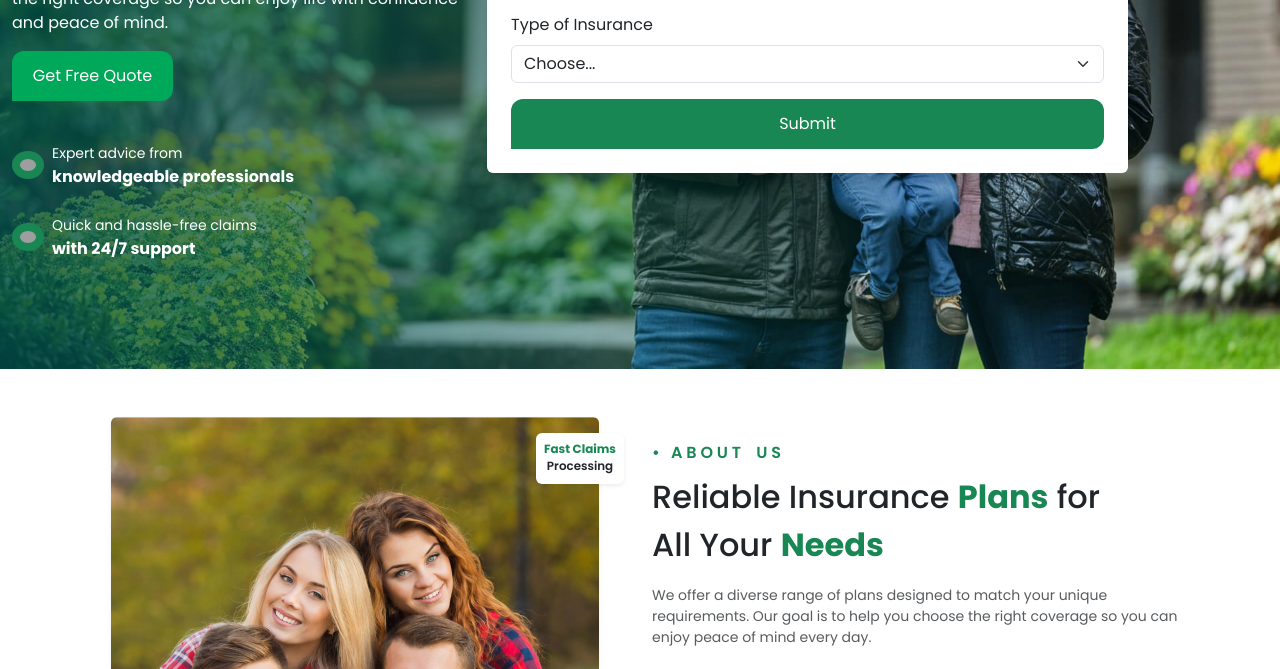
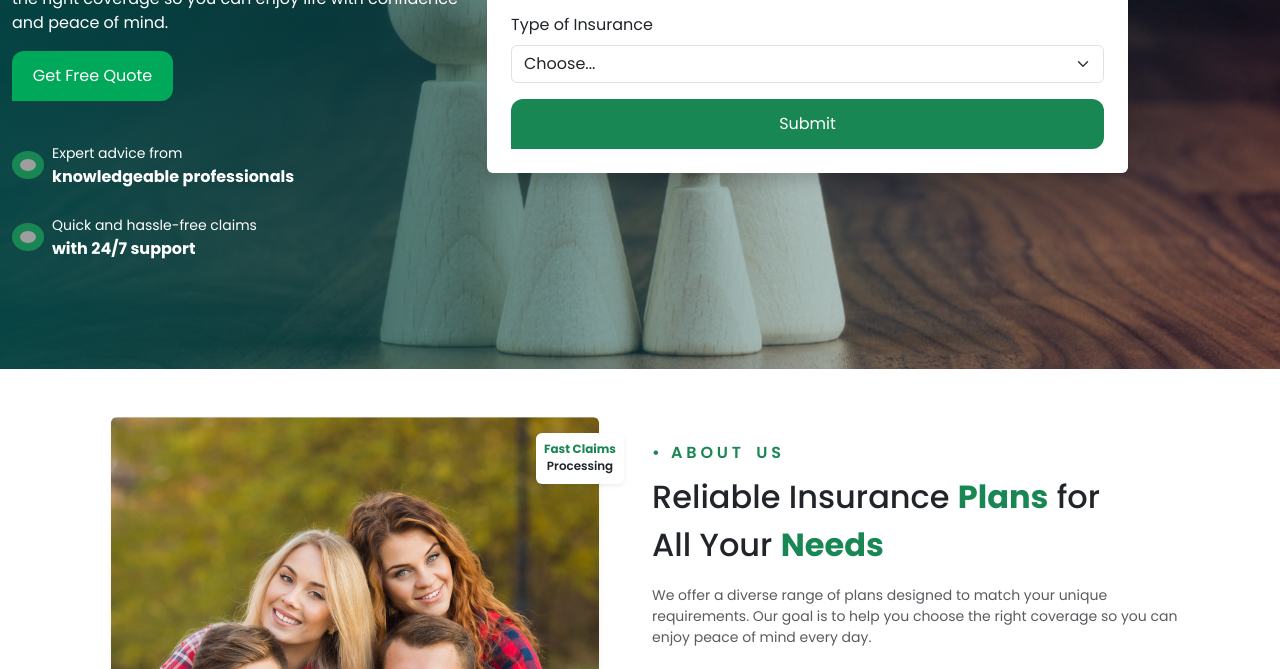
Before and after one commit to sarju-kachhiya/SureInsure_Form, a plain HTML site: page index.html in a window 1280 px wide. Shown: the part 513-1182 px from the top of the page. Drawn offline with nearby package versions, Linux system fonts and the light colour scheme; grey boxes are pictures that could not be loaded.

Commit message:
Third Commit

```diff
--- a/index.html
+++ b/index.html
@@ -32,7 +32,7 @@
   position: relative;
   margin: 0 !important;
   padding-top: 2rem;
-  background: url('assets/hero-bg.jpg') no-repeat center center/cover;
+  background: url('assets/hero-bg1.jpg') no-repeat center center/cover;
   background-attachment: fixed;
   min-height: 100vh;
   color: white;
```
Also changed, not shown: assets/hero-bg1.jpg (added).
